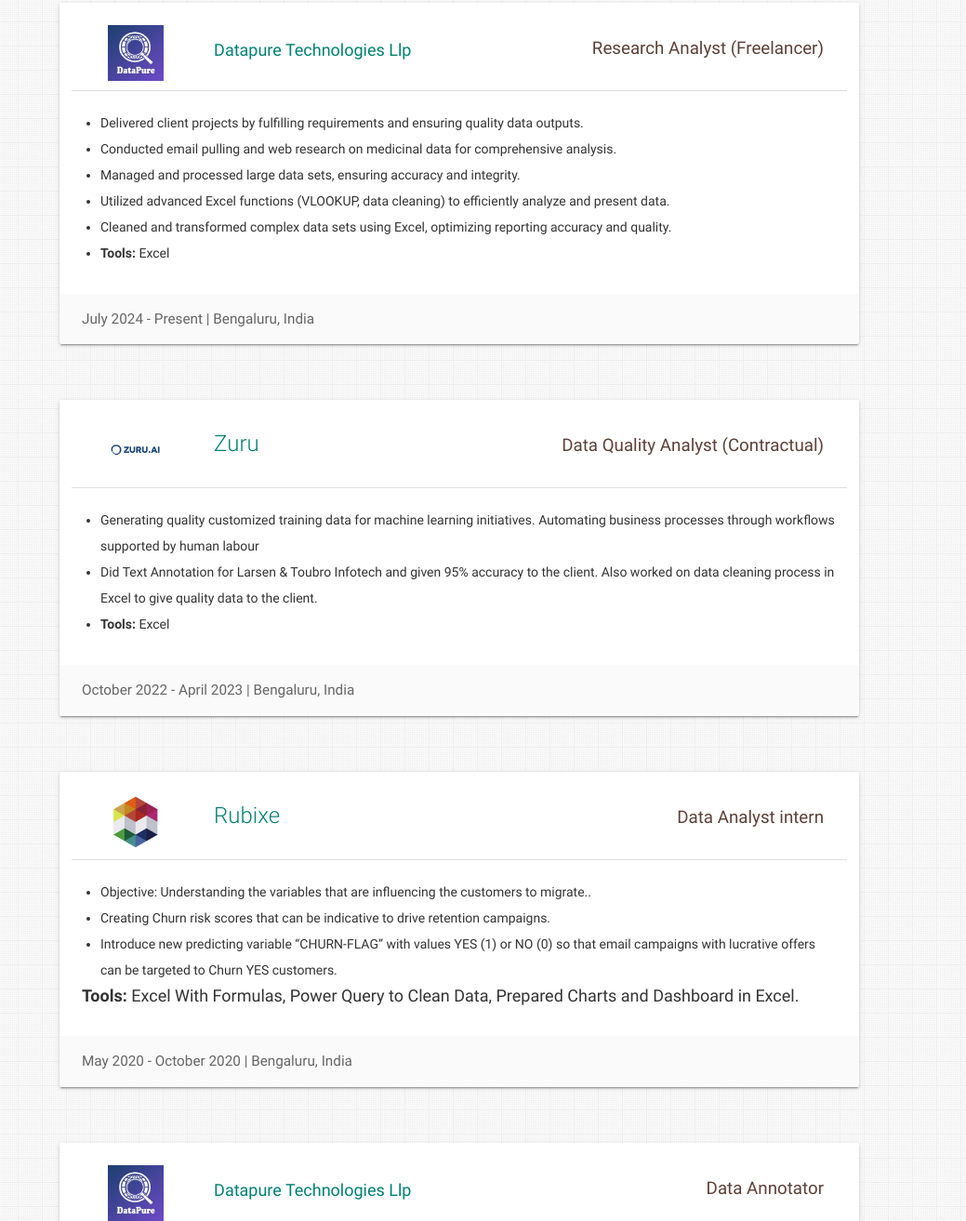
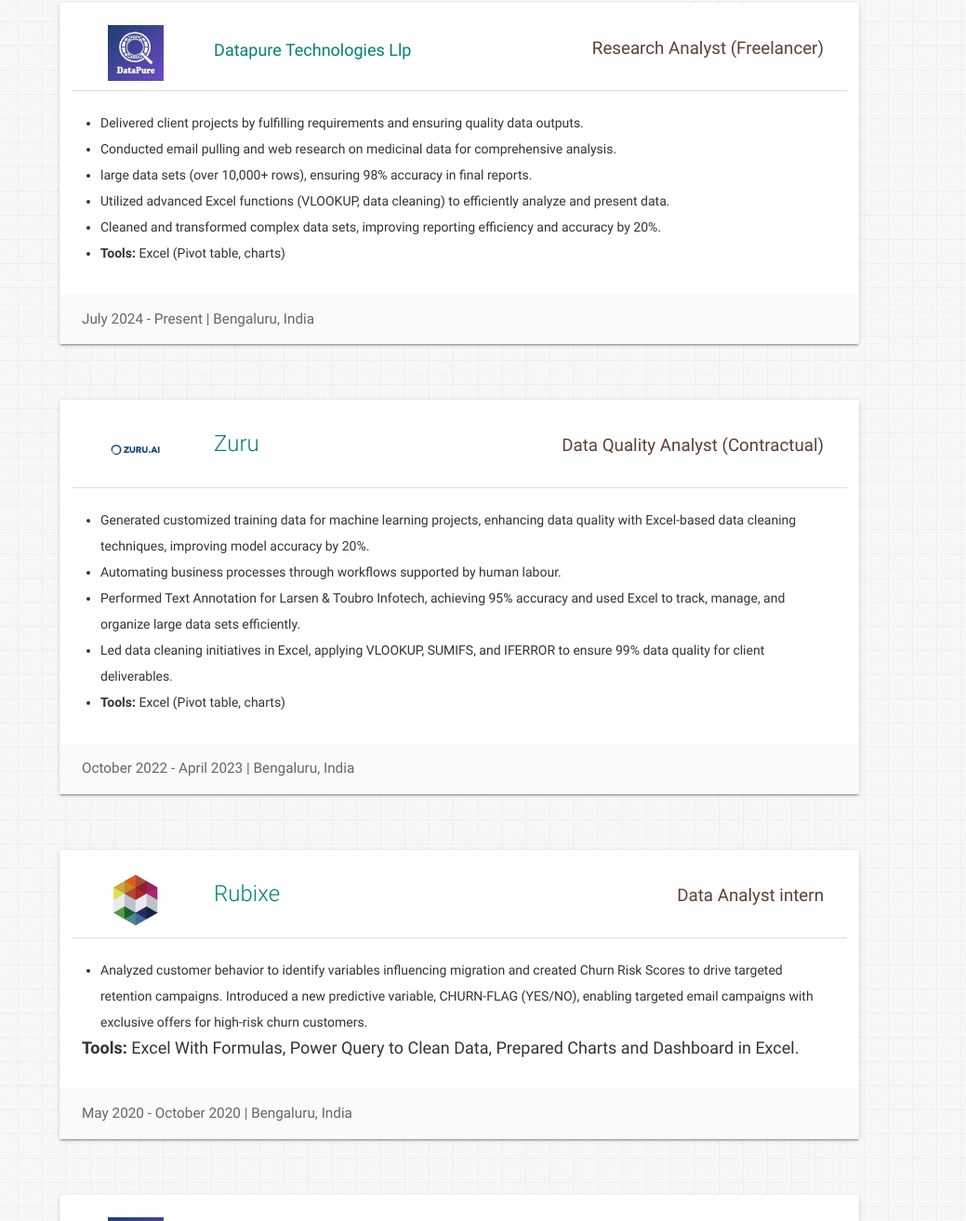
Before and after one commit to PranjilMartin/PranjilMartin.github.io, a plain HTML site: page index.html in a window 1280 px wide. Shown: the part 1693-3006 px from the top of the page at 93% size, without its empty margins (241-1280 px from the left). Drawn offline with nearby package versions, Linux system fonts and the light colour scheme.

Commit message:
Update index.html

```diff
--- a/index.html
+++ b/index.html
@@ -327,16 +327,16 @@
                 Conducted email pulling and web research on medicinal data for comprehensive analysis.
               </li>
                <li>
-                Managed and processed large data sets, ensuring accuracy and integrity.
+                large data sets (over 10,000+ rows), ensuring 98% accuracy in final reports.
                </li>
               <li>
                 Utilized advanced Excel functions (VLOOKUP, data cleaning) to efficiently analyze and present data.
                </li>
               <li>
-                Cleaned and transformed complex data sets using Excel, optimizing reporting accuracy and quality.
+                Cleaned and transformed complex data sets, improving reporting efficiency and accuracy by 20%.
                </li>
               <li>
-                <b>Tools:</b> Excel
+                <b>Tools:</b> Excel (Pivot table, charts)
               </li>
             </ul>
           </div>
@@ -363,13 +363,19 @@
             <div class="role brown-text text-darken-2">Data Quality Analyst (Contractual)</div>
             <ul>
               <li>
-               Generating quality customized training data for machine learning initiatives. Automating business processes through workflows supported by human labour
+               Generated customized training data for machine learning projects, enhancing data quality with Excel-based data cleaning techniques, improving model accuracy by 20%.
               </li>
               <li>
-                Did Text Annotation for Larsen & Toubro Infotech and given 95% accuracy to the client. Also worked on data cleaning process in Excel to give quality data to the client.
+                Automating business processes through workflows supported by human labour.
               </li>
               <li>
-                <b>Tools:</b> Excel
+                Performed Text Annotation for Larsen & Toubro Infotech, achieving 95% accuracy and used Excel to track, manage, and organize large data sets efficiently.
+              </li>
+               <li>
+                Led data cleaning initiatives in Excel, applying VLOOKUP, SUMIFS, and IFERROR to ensure 99% data quality for client deliverables.
+              </li>
+              <li>
+                <b>Tools:</b> Excel (Pivot table, charts)
               </li>
             </ul>
           </div>
@@ -397,13 +403,8 @@
             <div class="role brown-text text-darken-2">Data Analyst intern</div>
             <ul>
               <li>
-                Objective: Understanding the variables that are influencing the customers to migrate..
-              </li>
-              <li>
-                Creating Churn risk scores that can be indicative to drive retention campaigns.
-              </li>
-              <li>
-                Introduce new predicting variable “CHURN-FLAG” with values YES (1) or NO (0) so that email campaigns with lucrative offers can be targeted to Churn YES customers.
+                Analyzed customer behavior to identify variables influencing migration and created Churn Risk Scores to drive targeted retention campaigns.
+                Introduced a new predictive variable, CHURN-FLAG (YES/NO), enabling targeted email campaigns with exclusive offers for high-risk churn customers.
               </li>
                 <b>Tools:</b> Excel With Formulas, Power Query to Clean Data, Prepared Charts and Dashboard in Excel.
               </li>
```
